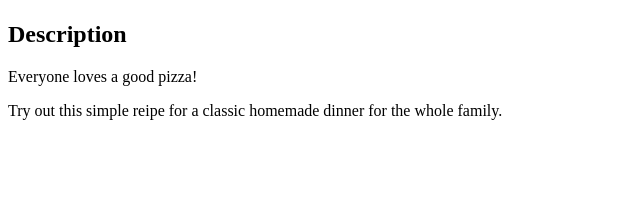
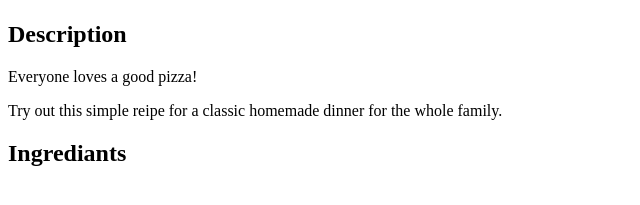
Before and after one commit to sleepyelectricsheep/odin-recipes, a plain HTML site: page recipes/pizza.html in a window 1280 px wide. Shown: the part 99-304 px from the top of the page, without its empty margins (0-640 px from the left). Drawn offline with Linux system fonts and the light colour scheme.

```diff
--- a/recipes/pizza.html
+++ b/recipes/pizza.html
@@ -10,6 +10,7 @@
     <h2>Description</h2>
     <p>Everyone loves a good pizza! </p>
     <p>Try out this simple reipe for a classic homemade dinner for the whole family.</p>
+    <p><h2>Ingrediants</h2></p>
 
 
 
```
